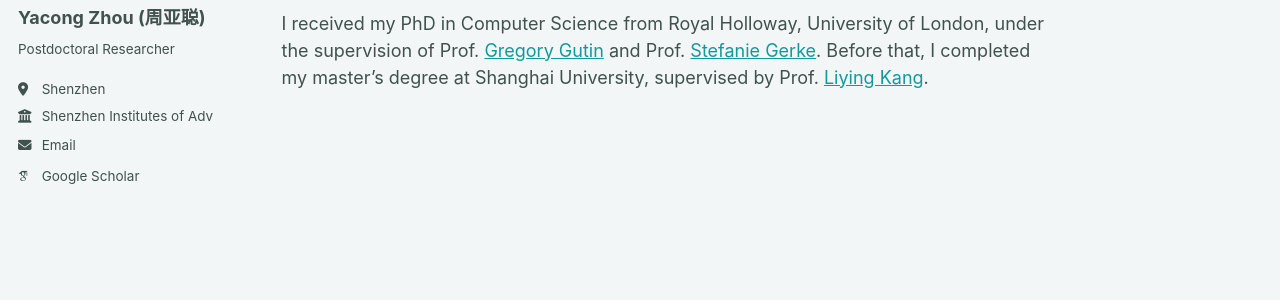
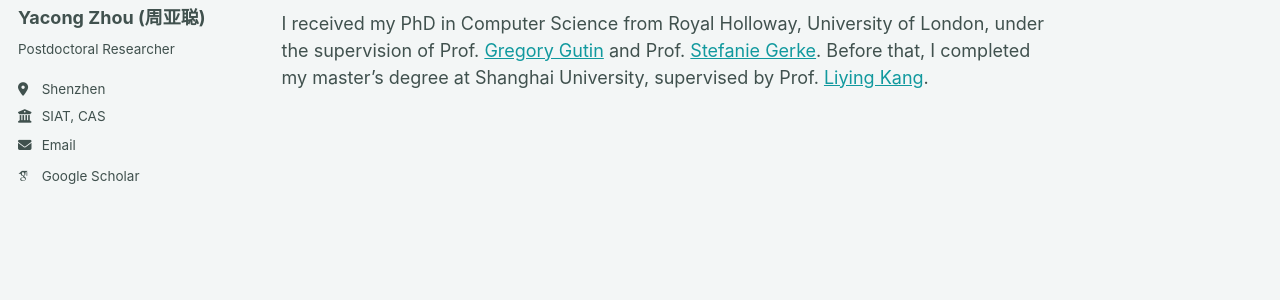
Before and after one commit to YACONGZHOU/yacongzhou.github.io, a Jekyll site: the page built from _pages/about.md, in a window 1280 px wide. Shown: the part 238-538 px from the top of the page. Built offline with Jekyll 4.4.1, drawn with Linux system fonts in a browser that asks for light colours; some web fonts are replaced; a script bundle is joined from its source files by our own code; library files that are not in the unit come from our copies.

Commit message:
Update _config.yml

```diff
--- a/_config.yml
+++ b/_config.yml
@@ -28,7 +28,7 @@ author:
   pronouns         : # example: "she/her"
   bio              : "Postdoctoral Researcher"
   location         : "Shenzhen"
-  employer         : "Shenzhen Institutes of Advanced Technology, Chinese Academy of Sciences"
+  employer         : "SIAT, CAS"
   uri              : # URL
   email            : "yacong.zhou96@gmail.com"
 
```
